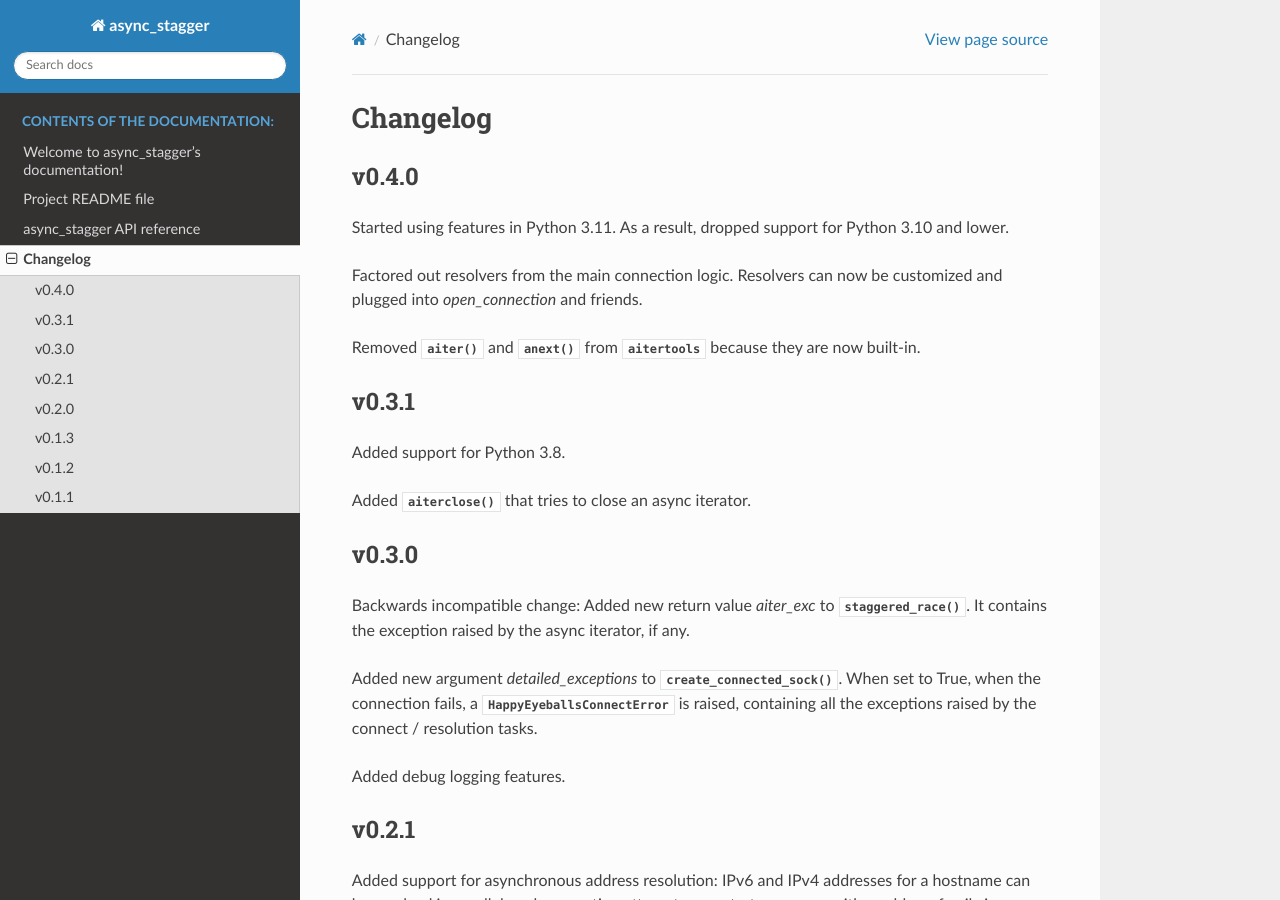
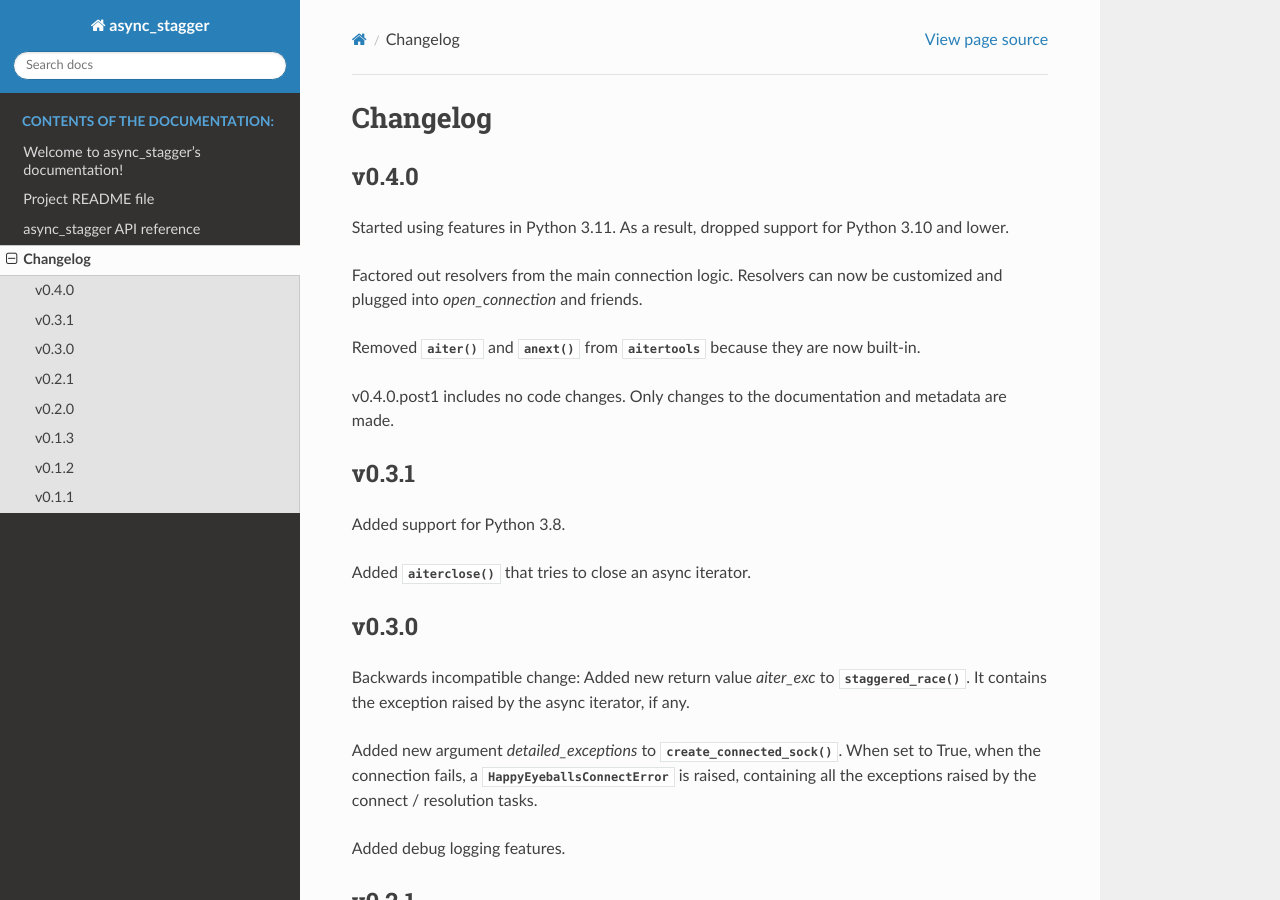
Before and after one commit to twisteroidambassador/async_stagger, a Sphinx documentation site: the page built from docs/changelog.rst, in a window 1280 px wide and 900 px high. Built offline with Sphinx 7.4.7 and the Read the Docs theme 2.0.0, drawn with Linux system fonts in a browser that asks for light colours.

Commit message:
Bump version.
Although no code changes are made, the version has to be incremented in order to update the information on PyPI.

```diff
--- a/docs/changelog.rst
+++ b/docs/changelog.rst
@@ -14,6 +14,9 @@ Removed :func:`~async_stagger.aitertools.aiter`
 and :func:`~async_stagger.aitertools.anext`
 from :mod:`~async_stagger.aitertools`
 because they are now built-in.
+
+v0.4.0.post1 includes no code changes.
+Only changes to the documentation and metadata are made.
 
 v0.3.1
 ======
--- a/setup.py
+++ b/setup.py
@@ -5,7 +5,7 @@ with open('README.rst', 'rt') as readme_file:
 
 setup(
     name='async_stagger',
-    version='0.4.0',
+    version='0.4.0.post1',
     description='Happy eyeballs and underlying scheduling algorithm in asyncio',
     long_description=long_description,
     long_description_content_type='text/x-rst',
```
